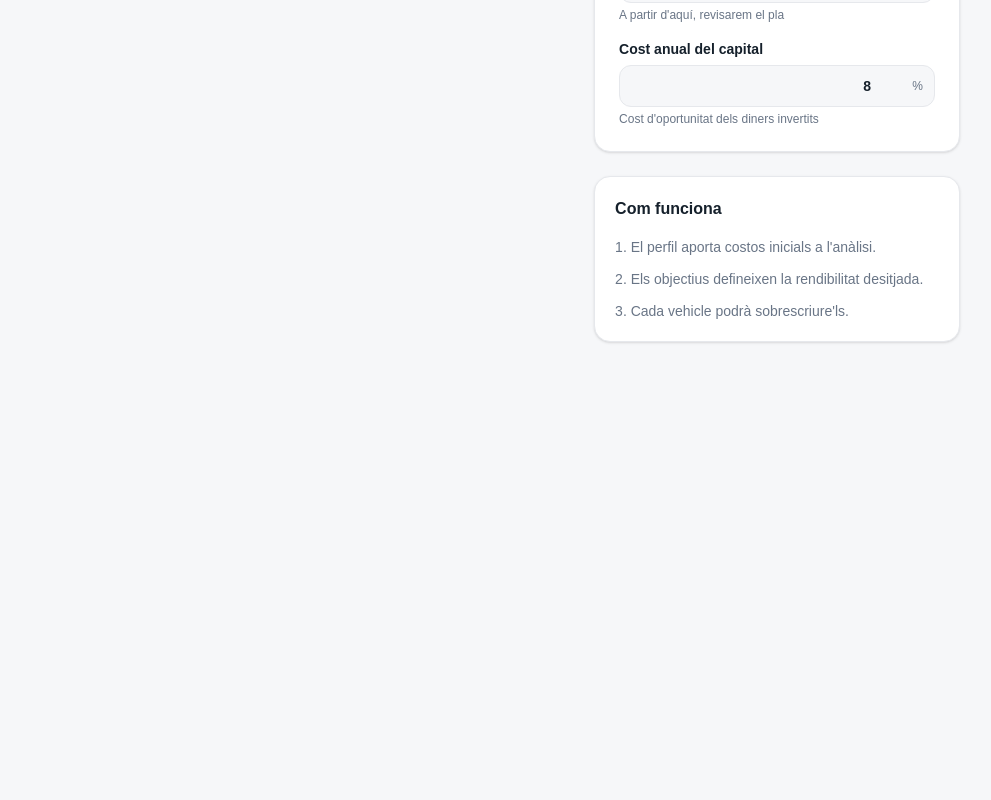
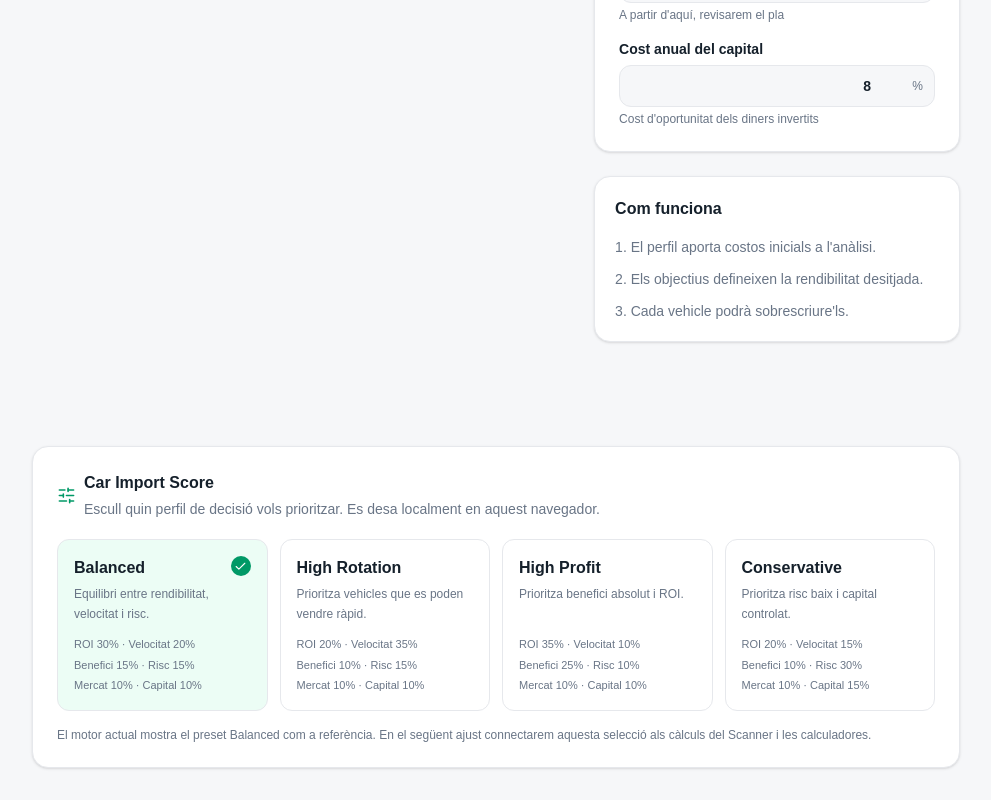
Before and after one commit to derrele/car-import, a Next.js app: page /configuracio in a window 1280 px wide. Shown: the part 996-1796 px from the top of the page, without its empty margins (288-1279 px from the left). Before the commit the page ends 1442 px from the top, so only its background shows below. Built offline with nearby package versions, Linux system fonts and the light colour scheme.

Commit message:
feat: add score preset settings

```diff
--- a/src/app/configuracio/page.tsx
+++ b/src/app/configuracio/page.tsx
@@ -1,2 +1,3 @@
 import { SettingsForm } from "@/features/settings/settings-form";
-export default function Page() { return <SettingsForm />; }
+import { ScoreSettings } from "@/features/settings/score-settings";
+export default function Page() { return <><SettingsForm /><ScoreSettings /></>; }
--- /dev/null
+++ b/src/domain/score/score-settings.ts
@@ -0,0 +1,4 @@
+export type ScorePresetId="balanced"|"high-rotation"|"high-profit"|"conservative";
+export interface ScoreWeights { roi:number; saleSpeed:number; absoluteProfit:number; risk:number; marketPrice:number; capitalRequired:number; }
+export interface ScorePreset { id:ScorePresetId; name:string; description:string; weights:ScoreWeights; }
+export const scorePresets:ScorePreset[]=[{id:"balanced",name:"Balanced",description:"Equilibri entre rendibilitat, velocitat i risc.",weights:{roi:30,saleSpeed:20,absoluteProfit:15,risk:15,marketPrice:10,capitalRequired:10}},{id:"high-rotation",name:"High Rotation",description:"Prioritza vehicles que es poden vendre ràpid.",weights:{roi:20,saleSpeed:35,absoluteProfit:10,risk:15,marketPrice:10,capitalRequired:10}},{id:"high-profit",name:"High Profit",description:"Prioritza benefici absolut i ROI.",weights:{roi:35,saleSpeed:10,absoluteProfit:25,risk:10,marketPrice:10,capitalRequired:10}},{id:"conservative",name:"Conservative",description:"Prioritza risc baix i capital controlat.",weights:{roi:20,saleSpeed:15,absoluteProfit:10,risk:30,marketPrice:10,capitalRequired:15}}];
```
Also changed, not shown: src/features/settings/score-settings.tsx (added, +4 -0 lines).
